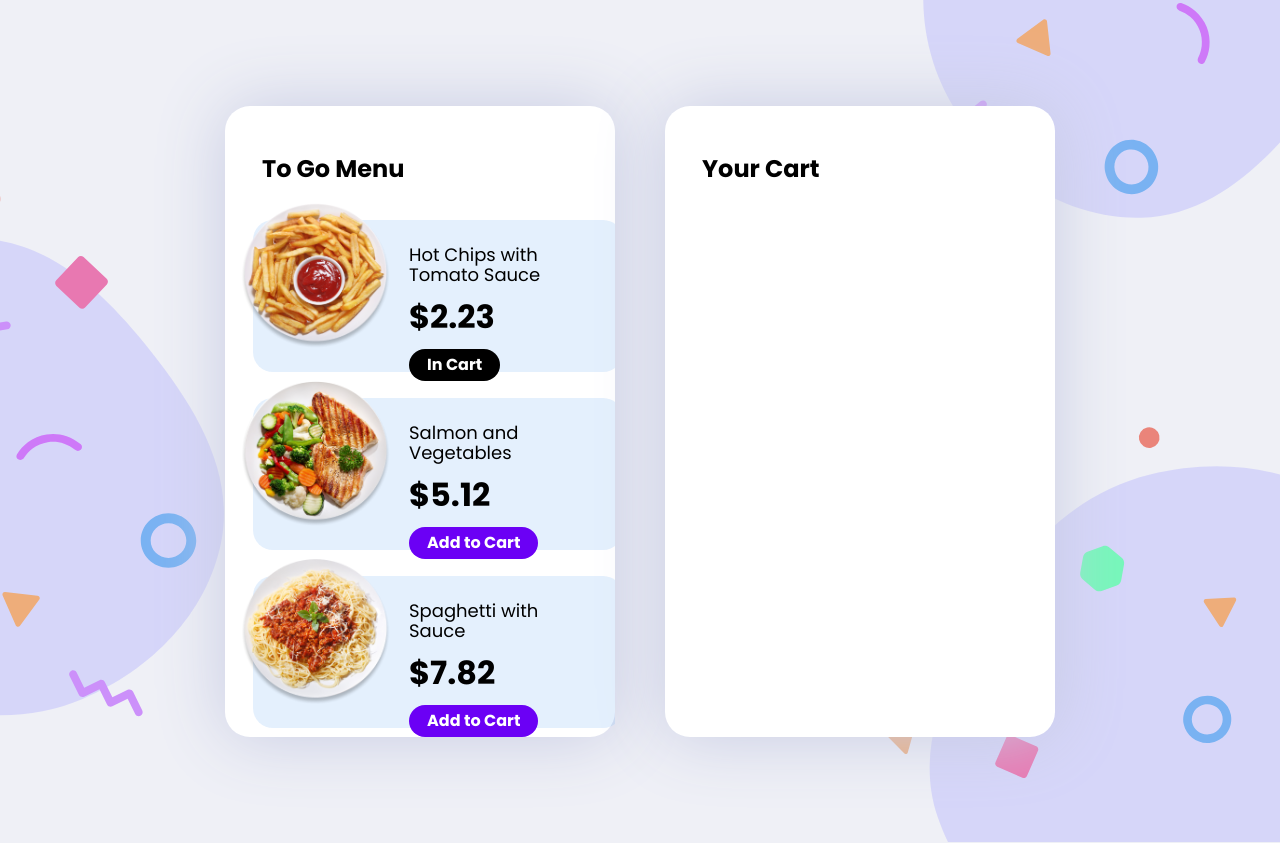
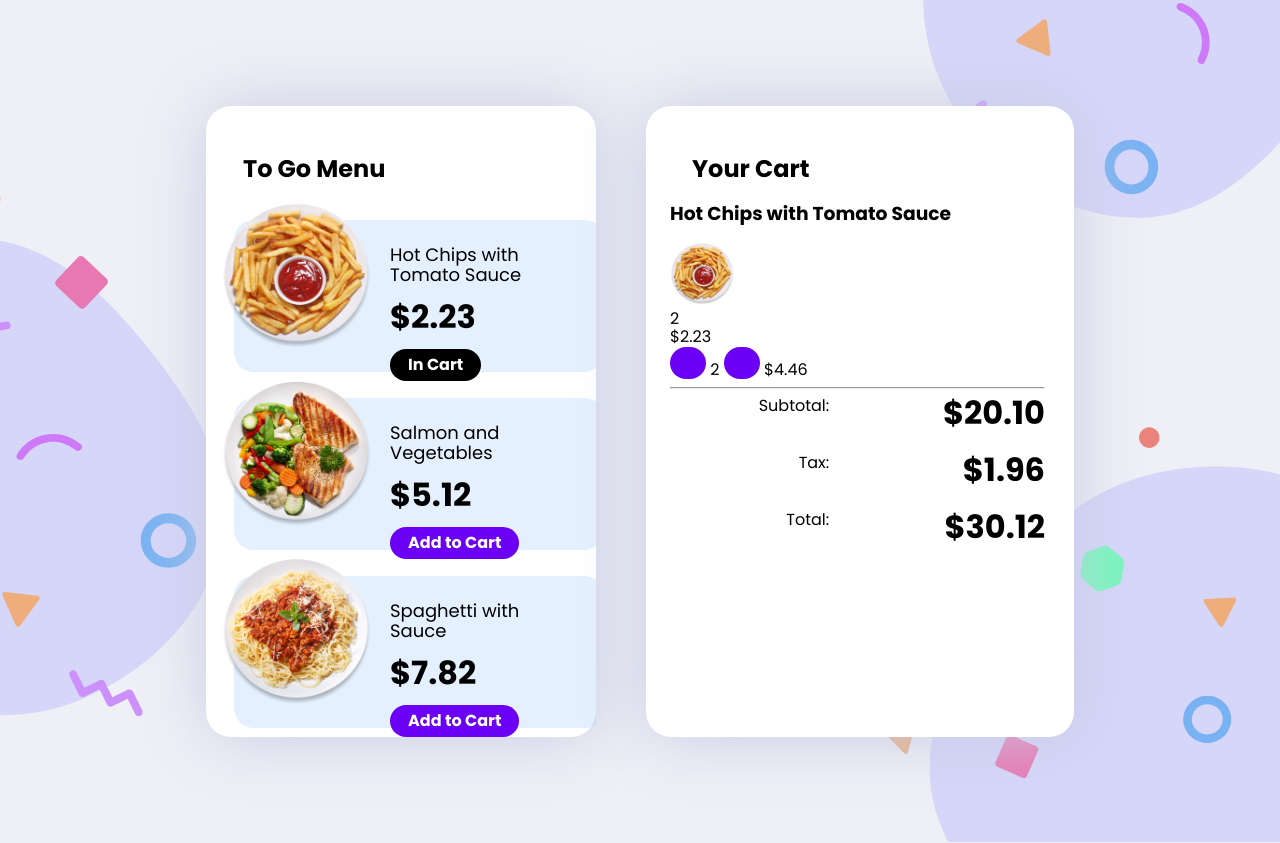
Before and after one commit to peter-hinch/advent-of-css-2022-02-ecommerce-component, a website: page index.html in a window 1280 px wide. Drawn offline with nearby package versions, Linux system fonts and the light colour scheme.

Commit message:
Begin roughing in cart items.

```diff
--- a/index.html
+++ b/index.html
@@ -10,7 +10,7 @@
   </head>
   <body>
     <section class="container">
-      <div id="menu" class="panel">
+      <div id="menu" class="panel panel__menu">
         <h2>To Go Menu</h2>
         <div class="panel__scroll-area">
           <div class="menu__item">
@@ -42,10 +42,33 @@
           </div>
         </div>
       </div>
-      <div id="shopping-cart" class="panel">
+      <div id="shopping-cart" class="panel panel__cart">
         <h2>Your Cart</h2>
         <!-- <p>Your cart is empty</p> -->
-        <div class="cart__item"></div>
+        <div class="cart__item">
+          <h3>Hot Chips with Tomato Sauce</h3>
+          <img
+            src="./images/plate__french-fries.png"
+            alt="hot chips with tomato sauce"
+          />
+          <div class="item__count-badge">2</div>
+          <div>$2.23</div>
+          <div>
+            <button class="item__decrement"></button>
+            <span>2</span>
+            <button class="item__increment"></button>
+            <span>$4.46</span>
+          </div>
+        </div>
+        <hr />
+        <div class="cart__totals">
+          <div class="totals__label">Subtotal:</div>
+          <div class="totals__price">$20.10</div>
+          <div class="totals__label">Tax:</div>
+          <div class="totals__price">$1.96</div>
+          <div class="totals__label">Total:</div>
+          <div class="totals__price">$30.12</div>
+        </div>
       </div>
     </section>
   </body>
--- a/styles.css
+++ b/styles.css
@@ -22,11 +22,18 @@ section.container {
 }
 
 div.panel {
-  padding: 49px 0 0 15px;
   width: 375px;
   background: #fff;
   border-radius: 25px;
   box-shadow: 0px 0px 70px #c7cbe3;
+}
+
+div.panel.panel__menu {
+  padding: 49px 0 0 15px;
+}
+
+div.panel.panel__cart {
+  padding: 49px 29px 0 24px;
 }
 
 div.panel div.panel__scroll-area {
@@ -52,10 +59,6 @@ div.panel button {
   background: rgba(107, 0, 245, 1);
   border-radius: 20px;
   border: none;
-}
-
-div.panel button.button__active {
-  background: #000;
 }
 
 div.panel button.button__active {
@@ -103,5 +106,27 @@ div.panel button.button__active {
   border-radius: 20px;
 }
 
-div#menu {
+.cart__item {
 }
+
+.cart__item img {
+  width: 64px;
+  height: auto;
+}
+
+.cart__totals {
+  display: grid;
+  grid-template-columns: repeat(2, auto);
+  gap: 25px;
+}
+
+.totals__label {
+  text-align: end;
+}
+
+.totals__price {
+  text-align: end;
+  font-weight: 700;
+  font-size: 32px;
+  line-height: 32px;
+}
```
